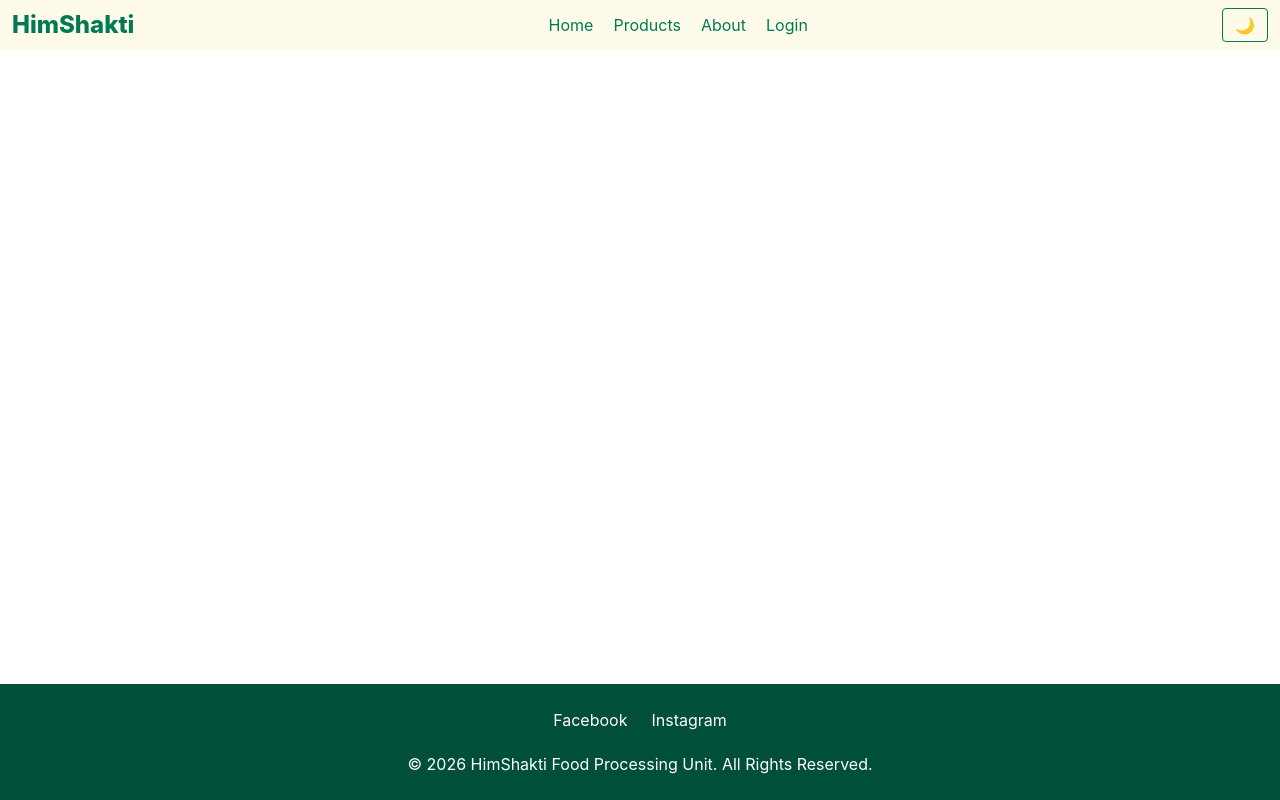
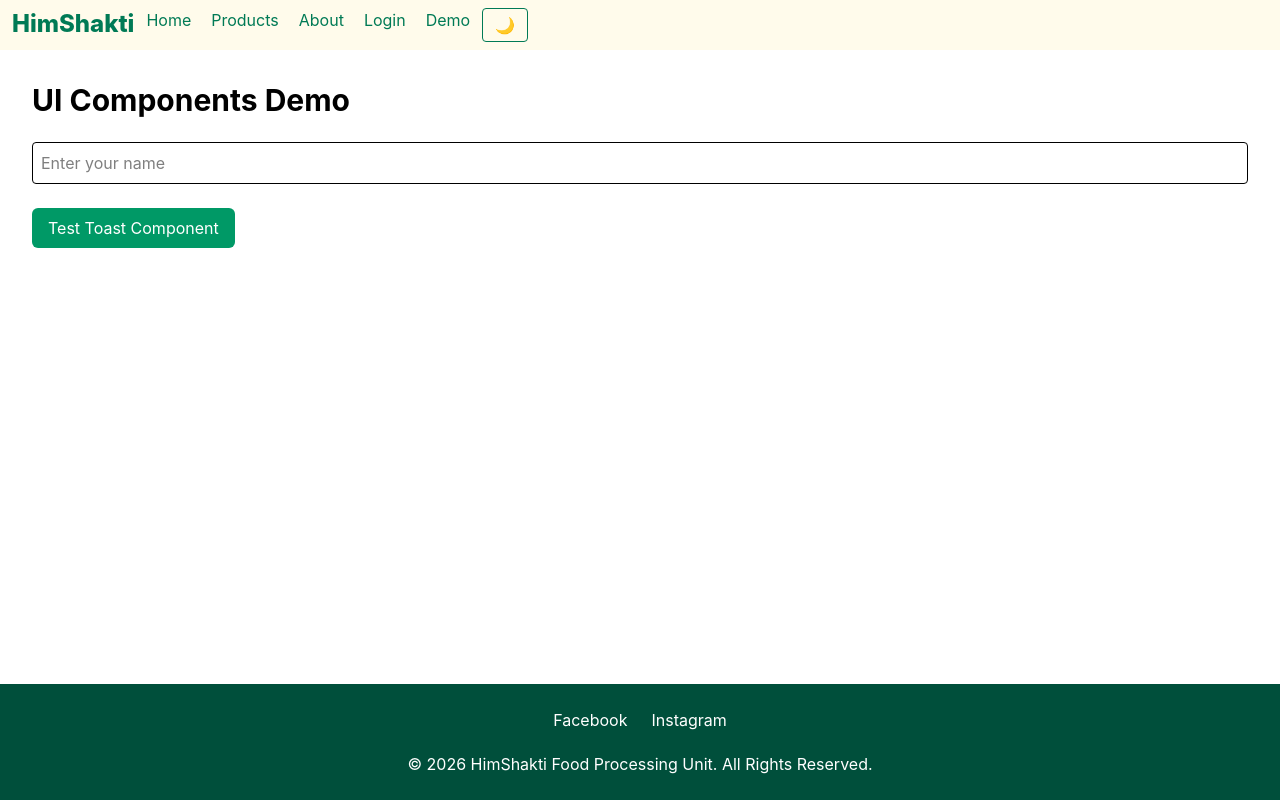
Before and after one commit to shravyagaonkar/HimShakti-D2C-Platform, a React (Vite) app: page /demo in a window 1280 px wide. Built offline with nearby package versions, Linux system fonts and the light colour scheme.

Commit message:
feat: add ui components

```diff
--- a/src/App.jsx
+++ b/src/App.jsx
@@ -7,6 +7,7 @@ import Home from "./pages/Home";
 import Products from "./pages/Products";
 import About from "./pages/About";
 import Login from "./pages/Login";
+import Demo from "./pages/Demo";
 function App() {
   return (
     <BrowserRouter>
@@ -19,6 +20,7 @@ function App() {
         <Route path="/products" element={<Products/>} />
         <Route path = "/about" element = {<About/>} />
         <Route path="/login" element = {<Login/>} />
+        <Route path="/demo" element = {<Demo/>} />
       </Routes>
       </main>
 
--- a/src/components/Navbar.jsx
+++ b/src/components/Navbar.jsx
@@ -10,6 +10,7 @@ function Navbar() {
   }, [darkMode]);
   return (
     <nav className="flex justify-between items-center px-3 py-2 bg-amber-50 text-emerald-700 dark:bg-gray-900 dark:text-gray-100">
+      <div className="flex flex-wrap gap-2">
       <h1 className="text-2xl font-extrabold">
         HimShakti
       </h1>
@@ -19,6 +20,7 @@ function Navbar() {
         <li><Link to = "/products">Products</Link></li>
         <li><Link to = "/about">About</Link></li>
         <li><Link to = "/login">Login</Link></li>
+        <li><Link to = "/demo">Demo</Link></li>
       </ul>
       <button
         onClick={() => setDarkMode(!darkMode)}
@@ -27,7 +29,7 @@ function Navbar() {
         {darkMode ? "☀️" : "🌙"}
       </button>
 
-
+    </div>
     </nav>
   );
 }
--- /dev/null
+++ b/src/components/ui/Button.jsx
@@ -0,0 +1,17 @@
+/**
+ * Button Component
+ * Props:
+ * - text: Button label
+ * - onClick: Function to be done on click
+ */
+function Button({text,onClick}){
+    return(
+        <button
+            onClick={onClick}
+            className = "bg-emerald-600 text-white px-4 py-2 rounded-md hover:bg-emerald-700"
+        >
+            {text}
+        </button>
+    );
+}
+export default Button;
--- /dev/null
+++ b/src/components/ui/Input.jsx
@@ -0,0 +1,20 @@
+/**
+ * Input Component
+ * Props:
+ * - type: Input type
+ * - placeholder: Placeholder text
+ * - value: Input value
+ * - onChange: Change handler
+ */
+function Input({type="text", placeholder, value, onChange}){
+    return(
+      <input
+        type={type}
+        placeholder={placeholder}
+        value={value}
+        onChange={onChange}
+        className="border p-2 rounded w-full"
+      />
+    );
+}
+export default Input;
--- /dev/null
+++ b/src/components/ui/Loader.jsx
@@ -0,0 +1,11 @@
+/**
+ * Loader Component
+ */
+function Loader() {
+  return (
+    <div className="w-10 h-10 border-4 border-emerald-600 border-t-transparent rounded-full animate-spin">
+
+    </div>
+  );
+}
+export default Loader;
--- /dev/null
+++ b/src/components/ui/Toast.jsx
@@ -0,0 +1,13 @@
+/**
+ * Toaster Component
+ * props:
+ *  -message: The toast message
+ */
+function Toast({message}){
+    return(
+        <div classname = "fixed top-5 right-5 bg-emerald-600 text-white px-4 py-2 rounded">
+            {message}
+        </div>
+    );
+}
+export default Toast;
--- /dev/null
+++ b/src/index.js
@@ -0,0 +1,4 @@
+export {default as Button} from "./components/ui/Button";
+export {default as Input} from "./components/ui/Input";
+export {default as Loader} from "./components/ui/Loader";
+export {default as Toast} from "./components/ui/Toast";
--- /dev/null
+++ b/src/pages/Demo.jsx
@@ -0,0 +1,34 @@
+import { useState } from "react";
+import Button from "../components/ui/Button";
+import Input from "../components/ui/Input";
+import Loader from "../components/ui/Loader";
+import Toast from "../components/ui/Toast";
+function Demo(){
+  const [loading, setLoading] = useState(false);
+  const handleDemo = () => {
+    setLoading(true);
+
+    setTimeout(() => {
+      setLoading(false);
+      setShowToast(true);
+
+      setTimeout(() => {
+        setShowToast(false);
+      }, 3000);
+    }, 2000);
+  };
+  const[showToast,setShowToast] = useState(false);
+    return(
+        <div className="p-8 space-y-6">
+         <h1 className="text-3xl font-bold">UI Components Demo</h1>
+         <Input placeholder = "Enter your name"/>
+         <Button
+         text = "Test Toast Component"
+         onClick={()=>handleDemo()}
+         />
+        {loading && <Loader />}
+        {showToast&&(<Toast message = "Action completed Successfully"/>)}
+        </div>
+    )
+}
+export default Demo;
```
